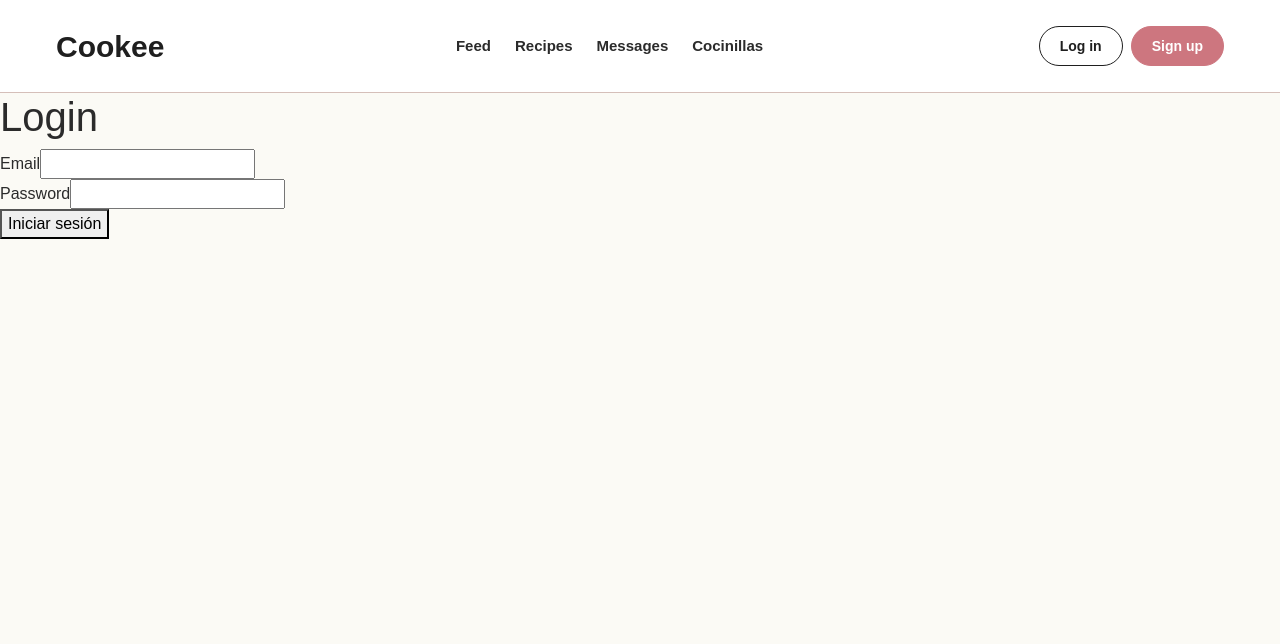
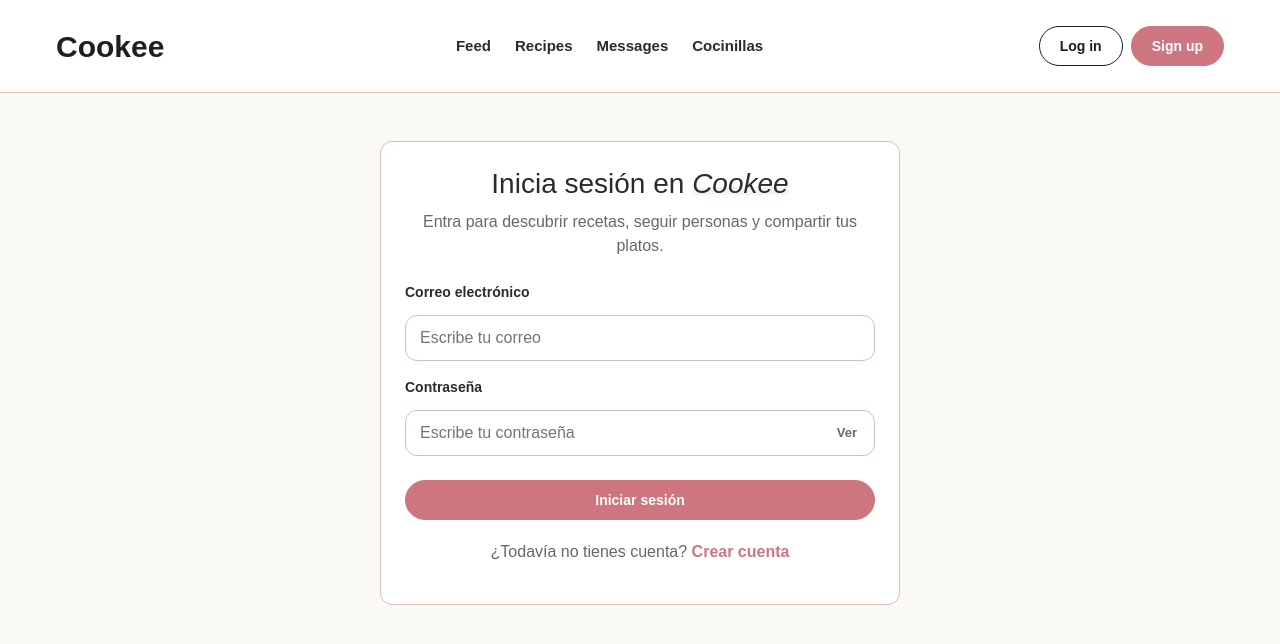
Before and after one commit to MariaMunozDeveloper/CookeeFrontend, an Angular app: page /login in a window 1280 px wide. Shown: the top 644 px of the page. Built offline with nearby package versions, Linux system fonts and the light colour scheme.

Commit message:
login retocado, follow completo

```diff
--- a/src/app/components/login/login.css
+++ b/src/app/components/login/login.css
@@ -0,0 +1,91 @@
+.auth-page {
+  padding: 48px 0;
+}
+
+.auth-wrapper {
+  display: flex;
+  justify-content: center;
+}
+
+.auth-card {
+  width: 100%;
+  max-width: 520px;
+}
+
+.auth-title {
+  text-align: center;
+  margin-bottom: 8px;
+}
+
+.auth-subtitle {
+  margin-bottom: 24px;
+  text-align: center;
+  color: var(--color-muted);
+}
+
+.auth-form {
+  display: flex;
+  flex-direction: column;
+  gap: var(--space-md);
+}
+
+.form-group {
+  display: flex;
+  flex-direction: column;
+  gap: var(--space-xs);
+}
+
+.form-label {
+  font-size: 14px;
+  font-weight: 600;
+}
+
+.form-error {
+  font-size: 13px;
+  color: #e74c3c;
+}
+
+.form-error p {
+  margin: 0;
+}
+
+.auth-submit {
+  width: 100%;
+  margin-top: 8px;
+}
+
+.auth-footer-text {
+  margin-top: 20px;
+  text-align: center;
+  color: var(--color-muted);
+}
+
+.auth-link {
+  font-weight: 600;
+  color: var(--color-primary);
+}
+
+.auth-link:hover {
+  color: var(--color-primary-hover);
+}
+
+.password-wrapper {
+  position: relative;
+}
+
+.password-toggle {
+  position: absolute;
+  top: 50%;
+  right: 12px;
+  transform: translateY(-50%);
+  background: none;
+  border: none;
+  cursor: pointer;
+  color: var(--color-muted);
+  font-size: 13px;
+  font-weight: 600;
+}
+
+.password-toggle:hover {
+  color: var(--color-primary);
+}
--- a/src/app/components/login/login.html
+++ b/src/app/components/login/login.html
@@ -1,38 +1,86 @@
-<h1>Login</h1>
+<section class="auth-page">
+  <div class="page-container">
+    <div class="auth-wrapper">
+      <div class="card-base auth-card">
 
-<form [formGroup]="loginForm" (ngSubmit)="onSubmit()">
+        <h1 class="title-section auth-title">
+          Inicia sesión en <span class="title-highlight">Cookee</span>
+        </h1>
 
-  <div>
-    <label>Email</label>
-    <input type="email" formControlName="email">
+        <p class="auth-subtitle">
+          Entra para descubrir recetas, seguir personas y compartir tus platos.
+        </p>
+
+        <form class="auth-form" [formGroup]="loginForm" (ngSubmit)="onSubmit()">
+
+          <div class="form-group">
+            <label class="form-label">Correo electrónico</label>
+            <input
+              type="email"
+              class="input-base"
+              formControlName="email"
+              placeholder="Escribe tu correo"
+            />
 
             @if (loginForm.get('email')?.touched) {
+            <div class="form-error">
               @if (loginForm.get('email')?.errors?.['required']) {
-    <p>El email es obligatorio</p>
+              <p>El correo es obligatorio</p>
               }
               @if (loginForm.get('email')?.errors?.['email']) {
-    <p>Email no válido</p>
+              <p>El formato del correo no es válido</p>
               }
+            </div>
             }
           </div>
 
-  <div>
-    <label>Password</label>
-    <input type="password" formControlName="password">
+          <div class="form-group">
+            <label class="form-label">Contraseña</label>
+
+            <div class="password-wrapper">
+              <input
+                [type]="showPassword ? 'text' : 'password'"
+                class="input-base"
+                formControlName="password"
+                placeholder="Escribe tu contraseña"
+              />
+
+              <button
+                type="button"
+                class="password-toggle"
+                (click)="togglePassword()"
+              >
+                {{ showPassword ? 'Ocultar' : 'Ver' }}
+              </button>
+            </div>
 
             @if (loginForm.get('password')?.touched) {
+            <div class="form-error">
               @if (loginForm.get('password')?.errors?.['required']) {
               <p>La contraseña es obligatoria</p>
               }
               @if (loginForm.get('password')?.errors?.['minlength']) {
-    <p>Mínimo 6 caracteres</p>
+              <p>Debe tener al menos 6 caracteres</p>
               }
               @if (loginForm.get('password')?.errors?.['notOnlyWhiteSpace']) {
-    <p>No puede ser solo espacios</p>
+              <p>No puede contener solo espacios</p>
               }
+            </div>
             }
           </div>
 
-  <button type="submit">Iniciar sesión</button>
+          <button type="submit" class="btn btn-primary auth-submit">
+            Iniciar sesión
+          </button>
 
         </form>
+
+        <p class="auth-footer-text">
+          ¿Todavía no tienes cuenta?
+          <a class="auth-link" routerLink="/register">Crear cuenta</a>
+        </p>
+
+      </div>
+    </div>
+  </div>
+</section>
--- a/src/app/components/login/login.ts
+++ b/src/app/components/login/login.ts
@@ -13,6 +13,7 @@ import { UserService } from '../../services/userService';
 })
 export class LoginComponent {
   loginForm: FormGroup;
+  showPassword: boolean = false;
 
   constructor(
     private formBuilder: FormBuilder,
@@ -71,4 +72,8 @@ export class LoginComponent {
       }
     });
   }
+
+  togglePassword(): void {
+    this.showPassword = !this.showPassword;
+  }
 }
```
Also changed, not shown: src/app/services/followService.ts (added, +24 -0 lines). Lines whose indentation alone changed are shown as unchanged.
